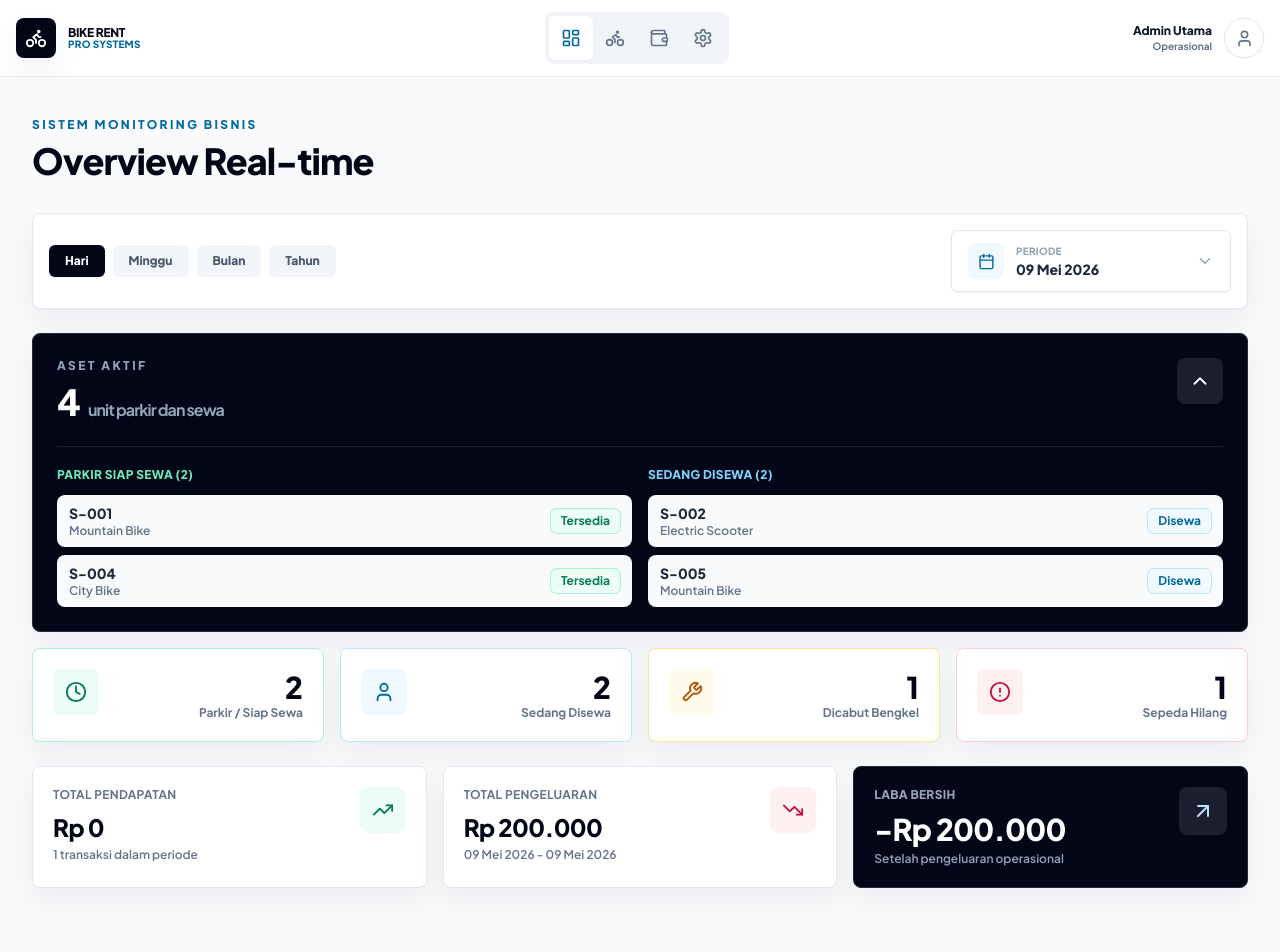
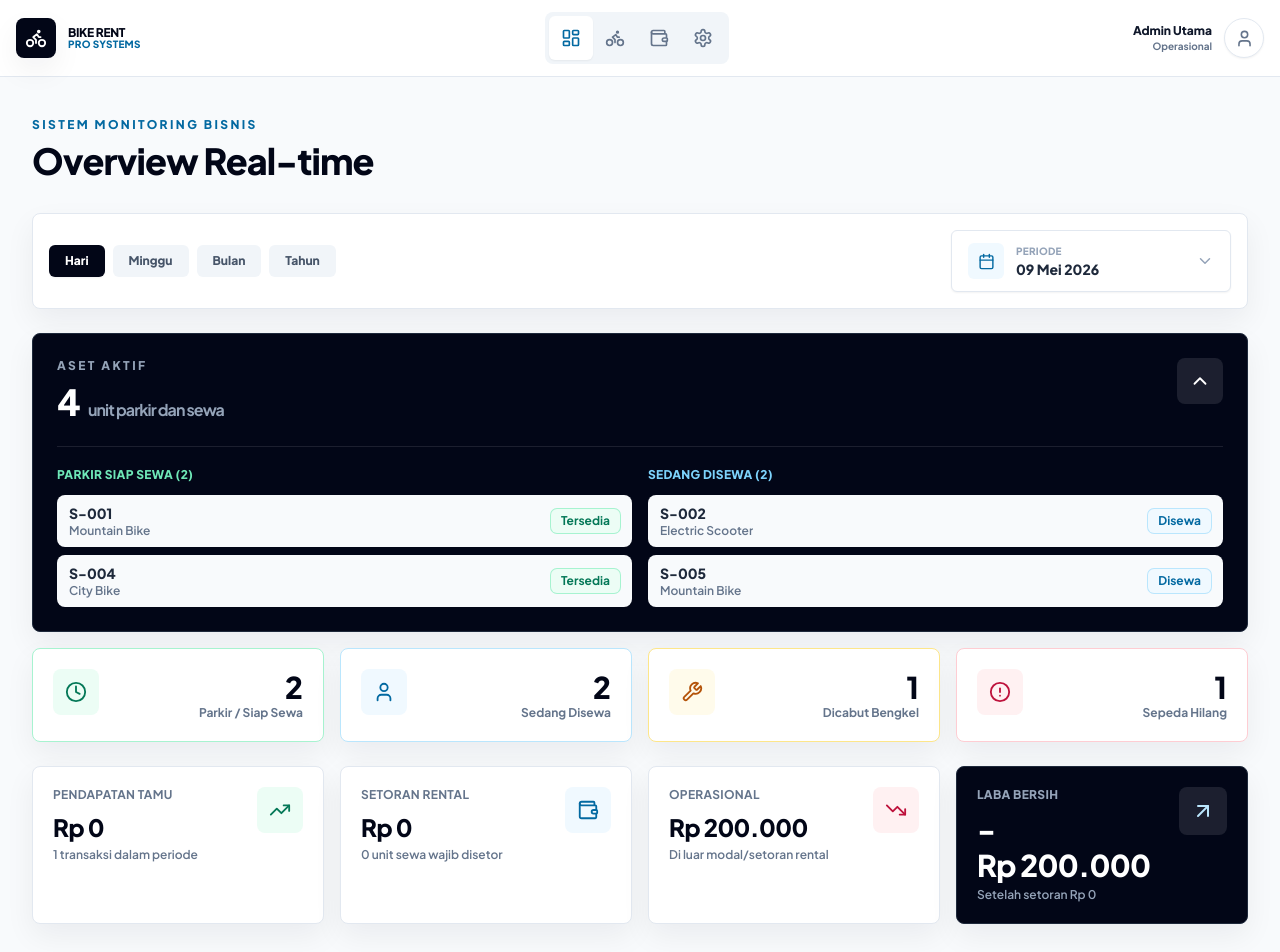
Before and after one commit to sopianddika-glitch/BIKE-RENT-PRO-SYSTEMS, a React (Vite) app: page / in a window 1280 px wide. Shown: the top 952 px of the page. Before the commit the page ends 928 px from the top, so only its background shows below. Built offline with nearby package versions, Linux system fonts and the light colour scheme.

Commit message:
Show rental deposit tracking on dashboard

```diff
--- a/src/App.jsx
+++ b/src/App.jsx
@@ -222,16 +222,25 @@ export default function App() {
     const pendapatan = filteredTransactions
       .filter((transaction) => transaction.type === 'pendapatan')
       .reduce((total, transaction) => total + Number(transaction.amount || 0), 0);
-    const pengeluaran = filteredTransactions.reduce((total, transaction) => {
-      if (transaction.type === 'pendapatan') return total + Number(transaction.costAmount || 0);
-      return total + Number(transaction.amount || 0);
-    }, 0);
+    const setoranRental = filteredTransactions
+      .filter((transaction) => transaction.type === 'pendapatan')
+      .reduce((total, transaction) => total + Number(transaction.costAmount || 0), 0);
+    const pengeluaranOperasional = filteredTransactions
+      .filter((transaction) => transaction.type === 'pengeluaran')
+      .reduce((total, transaction) => total + Number(transaction.amount || 0), 0);
+    const pengeluaran = setoranRental + pengeluaranOperasional;
+    const transaksiSewa = filteredTransactions.filter(
+      (transaction) => transaction.type === 'pendapatan' && Number(transaction.costAmount || 0) > 0,
+    ).length;
 
     return {
       ...statusGroups,
       totalMilikKita: statusGroups.tersedia.length + statusGroups.disewa.length,
       pendapatan,
+      setoranRental,
+      pengeluaranOperasional,
       pengeluaran,
+      transaksiSewa,
       laba: pendapatan - pengeluaran,
     };
   }, [bikes, filteredTransactions]);
@@ -699,19 +708,26 @@ export default function App() {
         })}
       </div>
 
-      <div className="grid grid-cols-1 gap-4 lg:grid-cols-3">
+      <div className="grid grid-cols-1 gap-4 md:grid-cols-2 xl:grid-cols-4">
         <KpiCard
           icon={TrendingUp}
-          label="Total Pendapatan"
+          label="Pendapatan Tamu"
           value={formatCurrency(stats.pendapatan)}
           helper={`${filteredTransactions.length} transaksi dalam periode`}
           accentClass="bg-emerald-50 text-emerald-700"
         />
         <KpiCard
+          icon={Wallet}
+          label="Setoran Rental"
+          value={formatCurrency(stats.setoranRental)}
+          helper={`${stats.transaksiSewa} unit sewa wajib disetor`}
+          accentClass="bg-sky-50 text-sky-700"
+        />
+        <KpiCard
           icon={TrendingDown}
-          label="Total Pengeluaran"
-          value={formatCurrency(stats.pengeluaran)}
-          helper={`${formatDate(effectiveDateRange.start)} - ${formatDate(effectiveDateRange.end)}`}
+          label="Operasional"
+          value={formatCurrency(stats.pengeluaranOperasional)}
+          helper="Di luar modal/setoran rental"
           accentClass="bg-rose-50 text-rose-700"
         />
         <div className="rounded-lg border border-slate-800 bg-slate-950 p-5 text-white shadow-soft">
@@ -719,7 +735,9 @@ export default function App() {
             <div>
               <p className="text-xs font-black uppercase tracking-wide text-slate-400">Laba bersih</p>
               <p className="mt-2 text-3xl font-black tracking-tight">{formatCurrency(stats.laba)}</p>
-              <p className="mt-1 text-xs font-semibold text-slate-400">Setelah pengeluaran operasional</p>
+              <p className="mt-1 text-xs font-semibold text-slate-400">
+                Setelah setoran {formatCurrency(stats.setoranRental)}
+              </p>
             </div>
             <div className="rounded-lg bg-white/10 p-3 text-sky-200">
               <ArrowUpRight size={24} />
```
